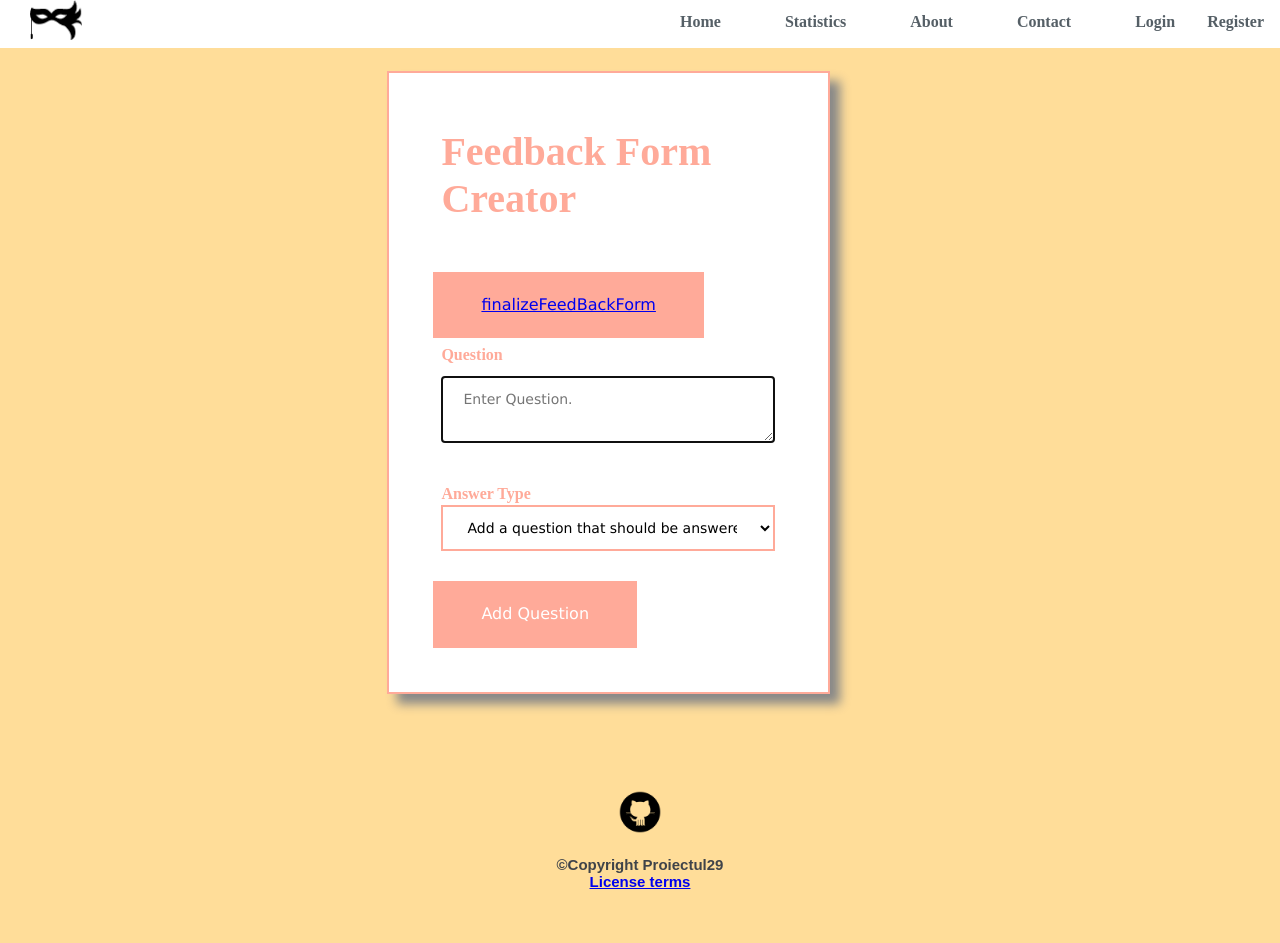
After one commit to roscaandreea/twProject, a PHP site: page /feedBackFromEdito.html in a window 1280 px wide. The commit adds this page. Run offline with PHP 8.4, Linux system fonts and the light colour scheme.

Commit message:
FeedBackFormEditor

```diff
--- a/css/style-sheet.css
+++ b/css/style-sheet.css
@@ -562,6 +562,19 @@ input {
     border-color: #ffaa99;
   }
 
+
+#country{
+    font: 14px/1.4 "Verdana", Verdana, Arial, sans-serif;
+    background-color: inherit;
+    width: 100%;
+    padding: 12px 20px;
+    margin: 2px 0;
+    box-sizing: border-box;
+    border: solid;
+    border-width: 2px;
+    border-color: #ffaa99;
+  }
+
   #formDiv > form>label>div {
     padding-top: 10px;
   }
@@ -596,6 +609,7 @@ input {
     border-width: 2px;
     border-color: #ffaa99;
   }
+
 
   /* Event Manager Page Table Style*/
 
--- /dev/null
+++ b/feedBackFromEdito.html
@@ -0,0 +1,69 @@
+<!DOCTYPE html>
+<html lang="en">
+<head>
+    <link rel="stylesheet" type="text/css" href="css/style-sheet.css">
+    <meta charset="UTF-8">
+    <title>Masked Ball Web Organizer</title>
+</head>
+<body id="total_page">
+<!-- codul pentru bara de navigare -->
+<header id="header">
+    <nav id="nav">
+     <ul class="ul1">
+        <li > <a href="register.html"> Register </a> </li>
+        <li > <a href="login.html"> Login </a> </li>
+        <li ><a href="contact_us.html"> Contact</a>  </li>
+        <li > <a href="about.html"> About </a> </li>
+        <li ><a href="statistics.html">Statistics</a></li>
+        <li ><a href="index.html">Home</a></li>
+        <h1> <a href="index.html"> <img src="images/logo.png"> </a></h1>
+      </ul>
+    </nav>
+</header>
+
+<section id="firstSectionInvitation">
+    <div id="formDiv">
+        <form>
+                <h1>Feedback Form Creator</h1>
+
+                <button> <a href="Feedback.html">finalizeFeedBackForm </a></button>
+
+
+
+                <label><b>Question</b>
+                    <div>
+                      <textarea type="text" placeholder="Enter Question." autofocus required></textarea>
+                    </div>
+                  </label>
+
+                  <label><b>Answer Type</b>
+                <select >
+
+                    <option>Add a question that should be answered as a text .</option>
+                    <option>Add a question that should be answered by choosing from multiple choices.</option>
+                    <option>Add a question that should be answered with yes or no.</option>
+                    <option>Add a question that should be answered on a scale from 1 to 5.</option>
+                </select>
+            </label>
+
+                <button type="Add Question">Add Question</button>
+
+
+
+        </form>
+
+    </div>
+
+
+
+</section>
+
+
+<footer id="footer">
+    <a href="https://github.com/roscaandreea/twProject">
+        <img id="footer-icon2" src="images/github-icon.png" >
+    </a>
+    <p class="copyright"> ©Copyright Proiectul29 <br><a href="license.html">License terms</a>
+    </p>
+</footer>
+</html>
```
